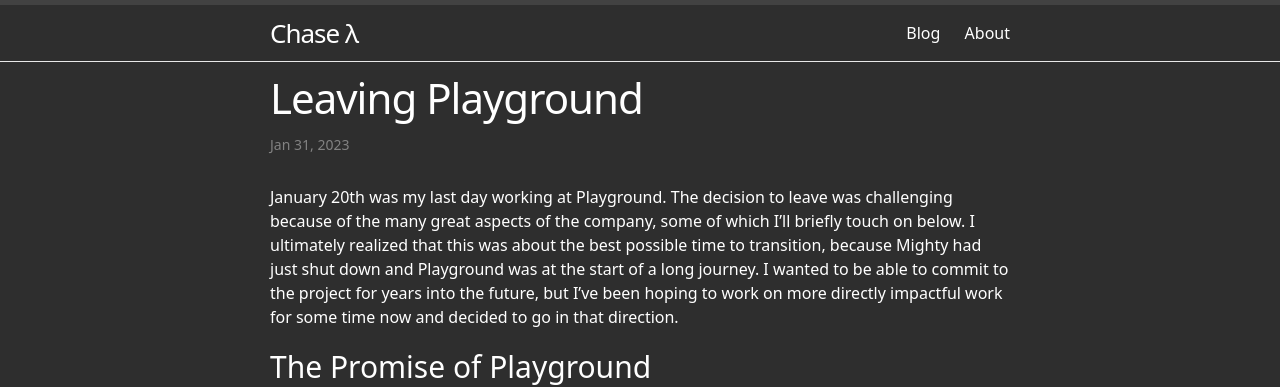
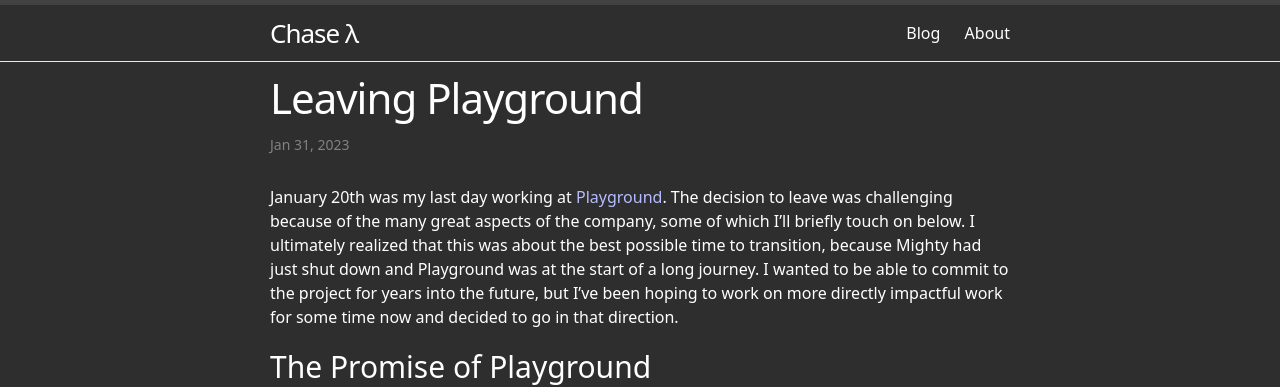
Before and after one commit to chaselambda/chaselambda.github.io, a Jekyll site: the page built from _posts/2023-01-31-leaving-playground.md, in a window 1280 px wide. Shown: the top 387 px of the page. Built offline with Jekyll 4.4.1, drawn with Linux system fonts in a browser that asks for light colours; part of the change alters nothing that is shown.

```diff
--- a/_posts/2023-01-31-leaving-playground.md
+++ b/_posts/2023-01-31-leaving-playground.md
@@ -1,10 +1,10 @@
 ---
 layout: post
-title: "Leaving Playground"
+title: Leaving Playground
 date: 2023-01-31T05:09:48-07:00
 ---
 
-January 20th was my last day working at Playground. The decision to leave was challenging because of the many great aspects of the company, some of which I’ll briefly touch on below. I ultimately realized that this was about the best possible time to transition, because Mighty had just shut down and Playground was at the start of a long journey. I wanted to be able to commit to the project for years into the future, but I’ve been hoping to work on more directly impactful work for some time now and decided to go in that direction.
+January 20th was my last day working at [Playground](https://playgroundai.com/). The decision to leave was challenging because of the many great aspects of the company, some of which I’ll briefly touch on below. I ultimately realized that this was about the best possible time to transition, because Mighty had just shut down and Playground was at the start of a long journey. I wanted to be able to commit to the project for years into the future, but I’ve been hoping to work on more directly impactful work for some time now and decided to go in that direction.
 
 ## The Promise of Playground
 
```
